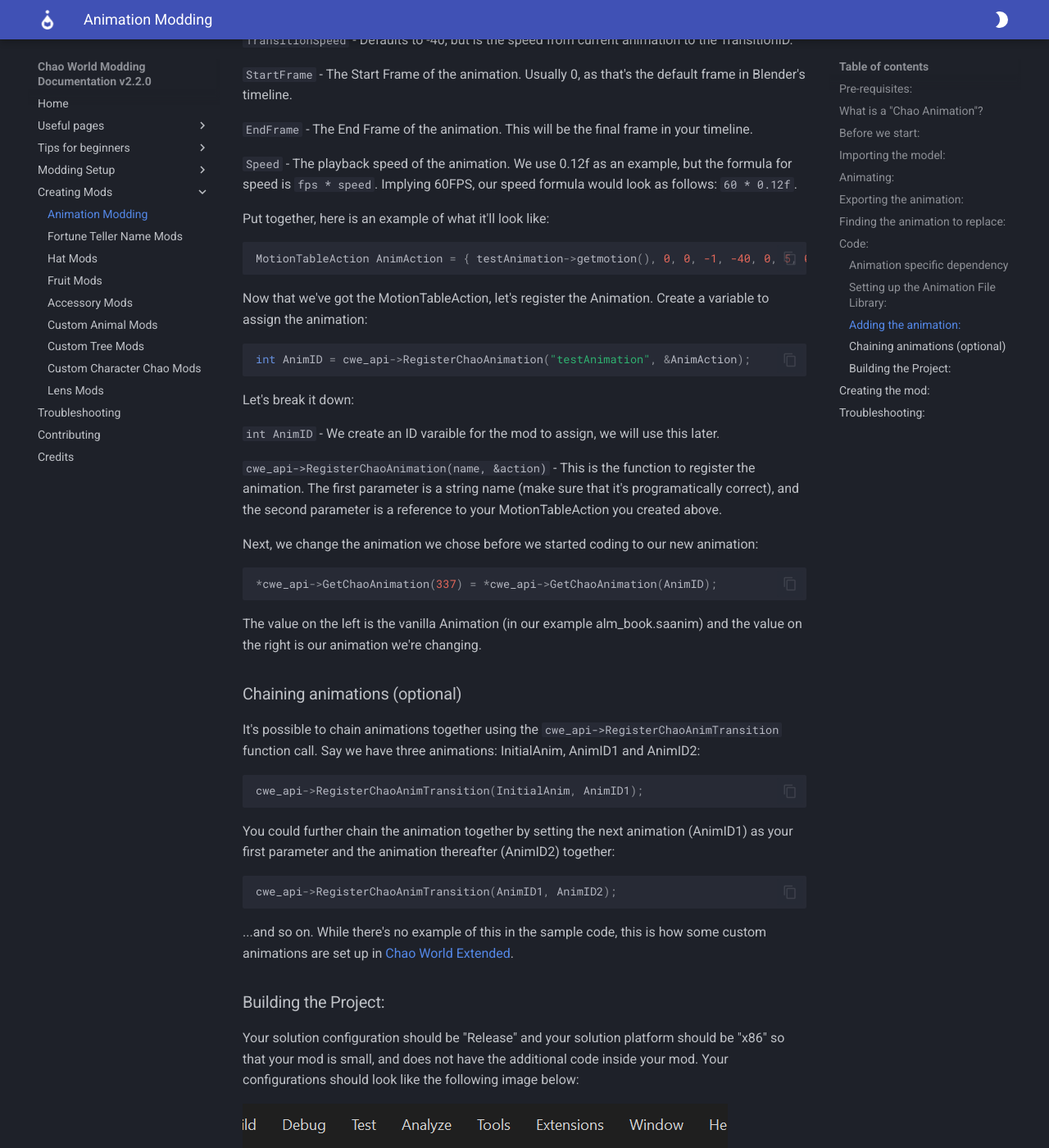
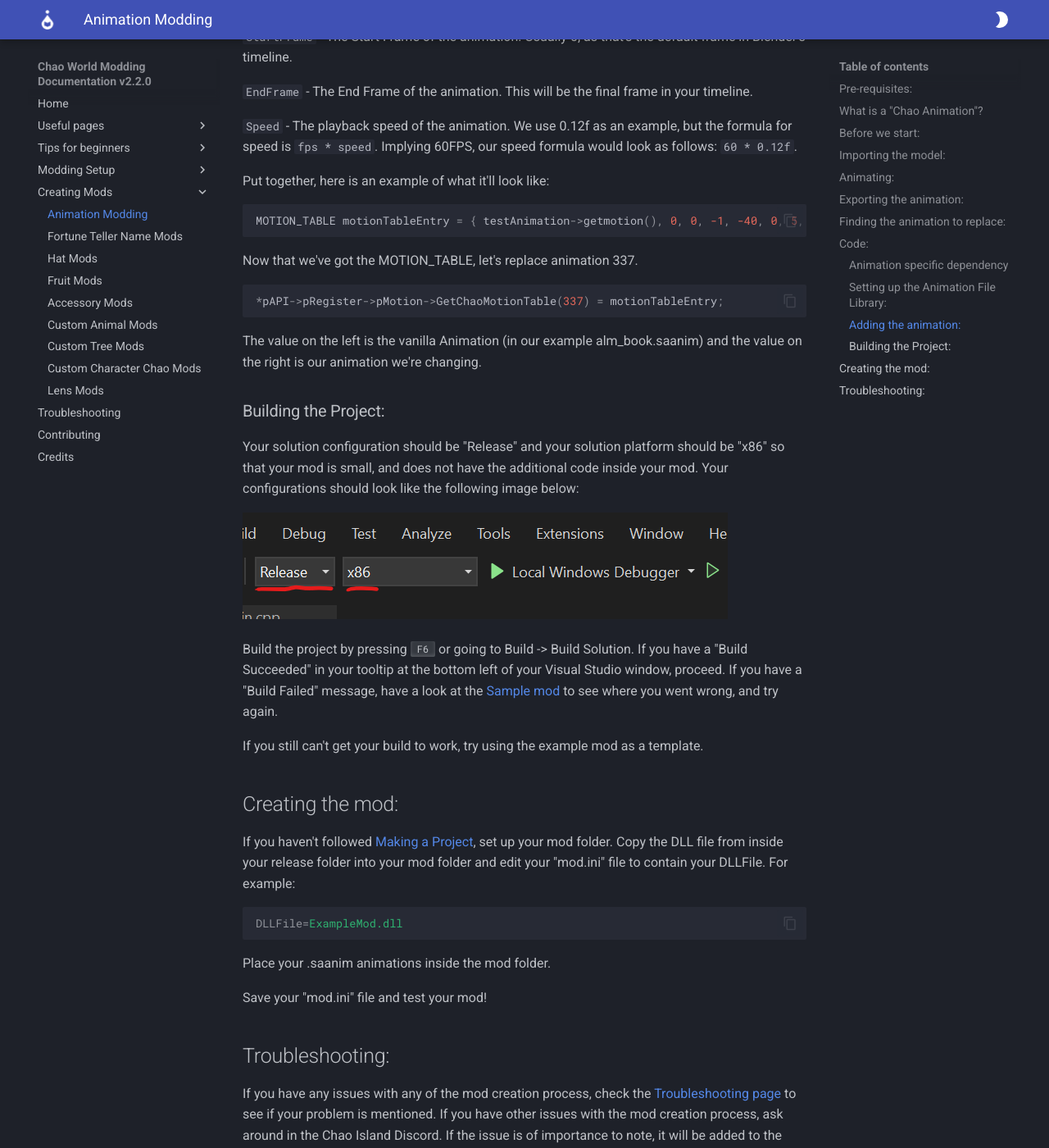
Before and after one commit to NostalgiaNinja/ChaoModding_Docs, an MkDocs documentation site: the page built from docs/AnimModding.md, in a window 1280 px wide and 1400 px high, scrolled down 8379 px. Shown: the whole window at 82% size. Built offline with MkDocs 1.6.1 and Material for MkDocs 9.7.7, drawn with Linux system fonts in a browser that asks for light colours; some of the changed text lies outside the part shown.

Commit message:
AnimModding: updated to use new API funcs, corrected some things, removed transition section

````diff
--- a/docs/AnimModding.md
+++ b/docs/AnimModding.md
@@ -14,9 +14,9 @@
 ## What is a "Chao Animation"?
 
 !!! note "A note:"
-    CWE Animations are currently very limited in scope, and may expand in the future when interest and understanding of the Chao animation system grows. Currently, only **replacing vanilla animations** are supported, and new animations/behaviours may be planned/supported in the future.
+    Currently, we only document **replacing vanilla animations**, as new animations don't have any use without new behaviors, and that's out of scope for the API (at the time of writing).
 
-Custom Animations are a part of Chao World Extended Chao API, where you can make your Chao move in a unique way.  Chao can be animated for a certain amount of frames, transitioned in and out of different animations, with different start and end frames, at different speeds. Chao World Extended introduced custom animations API support from version 9.5, but code has existed for it when the Omochao building features were added.
+Custom Animations are a part of Chao World Extended API, where you can make your Chao move in a unique way. Chao can be animated for a certain amount of frames, transitioned in and out of different animations, with different start and end frames, at different speeds. Chao World Extended introduced custom animations API support from version 9.5, but code has existed for it when the Omochao building features were added.
 
 ## Before we start:
 
@@ -140,17 +140,17 @@ Replace `exampleAnimation` with whatever your `AnimationFile` pointer variable w
 
 ### Adding the animation:
 
-In the CWELoad function, we will need to set up a `MotionTableAction` - This is what defines our animation, and ultimately gives us everything we need to call the animation.  The syntax is as follows:
+In the CWEAPI_EarlyLoad function, we will need to set up a `MOTION_TABLE` - This is what defines our animation, and ultimately gives us everything we need to call the animation.  The syntax is as follows:
 
 ```cpp
-MotionTableAction <anim_name> = { &custom_motion, loop, posture, TransitionID (-1 or Vanilla ID), Transitionspeed(-40), StartFrame, EndFrame, Speed};
+MOTION_TABLE <anim_name> = { &custom_motion, loop, posture, TransitionID (-1 or Vanilla ID), Transitionspeed(-40), StartFrame, EndFrame, Speed};
 ```
 
 Let's break it down:
 
-`MotionTableAction <anim_name>` - We're defining a variable in the CWE API of type `MotionTableAction`.
+`MOTION_TABLE <anim_name>` - We're defining a variable in the CWE API of type `MOTION_TABLE`.
 
-`&custom_motion` - This is the AnimationFile variable we created earlier. Remember to use an '&' so we can reference the pointer.
+`&custom_motion` - This is the NJS_MOTION in the AnimationFile variable we created earlier. Remember to use an '&' so we can reference the pointer.
 
 `loop` - This defines the loop function.  The following loop functions are available (undocumented, but brief):
 
@@ -182,44 +182,16 @@ Let's break it down:
 Put together, here is an example of what it'll look like:
 
 ```cpp
-MotionTableAction AnimAction = { testAnimation->getmotion(), 0, 0, -1, -40, 0, 5, 0.12f};
+MOTION_TABLE motionTableEntry = { testAnimation->getmotion(), 0, 0, -1, -40, 0, 5, 0.12f};
 ```
 
-Now that we've got the MotionTableAction, let's register the Animation. Create a variable to assign the animation:
-
-```cpp
-int AnimID = cwe_api->RegisterChaoAnimation("testAnimation", &AnimAction);
-```
-
-Let's break it down:
-
-`int AnimID` - We create an ID varaible for the mod to assign, we will use this later.
-
-`cwe_api->RegisterChaoAnimation(name, &action)` - This is the function to register the animation. The first parameter is a string name (make sure that it's programatically correct), and the second parameter is a reference to your MotionTableAction you created above.
-
-Next, we change the animation we chose before we started coding to our new animation:
+Now that we've got the MOTION_TABLE, let's replace animation 337.
 
 ``` cpp
-*cwe_api->GetChaoAnimation(337) = *cwe_api->GetChaoAnimation(AnimID);
+*pAPI->pRegister->pMotion->GetChaoMotionTable(337) = motionTableEntry;
 ```
 
 The value on the left is the vanilla Animation (in our example alm_book.saanim) and the value on the right is our animation we're changing.
-
-### Chaining animations (optional)
-
-It's possible to chain animations together using the `cwe_api->RegisterChaoAnimTransition` function call. Say we have three animations: InitialAnim, AnimID1 and AnimID2:
-
-```cpp
-cwe_api->RegisterChaoAnimTransition(InitialAnim, AnimID1);
-```
-
-You could further chain the animation together by setting the next animation (AnimID1) as your first parameter and the animation thereafter (AnimID2) together:
-
-```cpp
-cwe_api->RegisterChaoAnimTransition(AnimID1, AnimID2);
-```
-
-...and so on. While there's no example of this in the sample code, this is how some custom animations are set up in [Chao World Extended](https://github.com/Exant64/CWE/blob/d278bc057a9cb8cf72693770aa0d253288c037fa/CWE/register/api_motion.cpp#L27).
 
 ### Building the Project:
 
````
